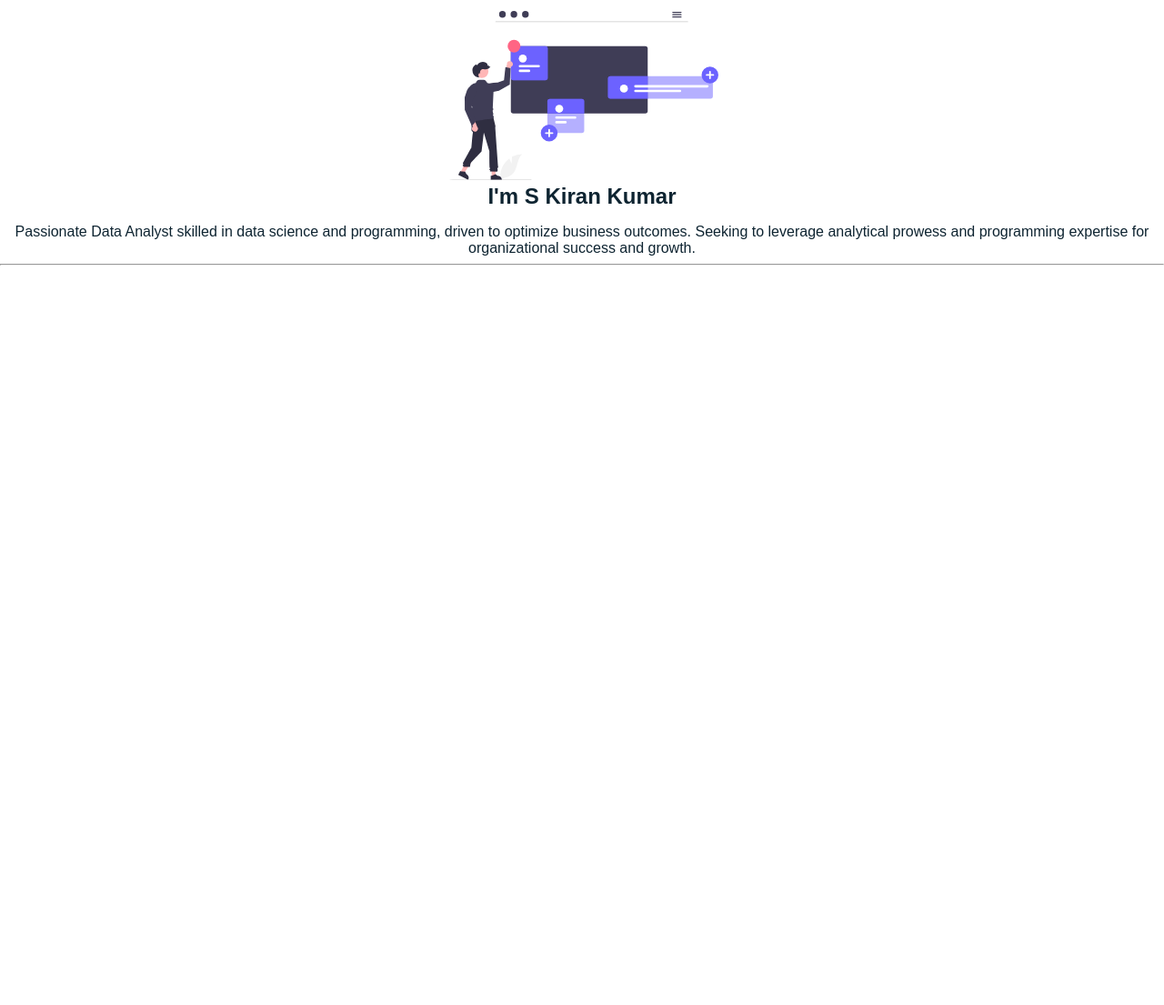
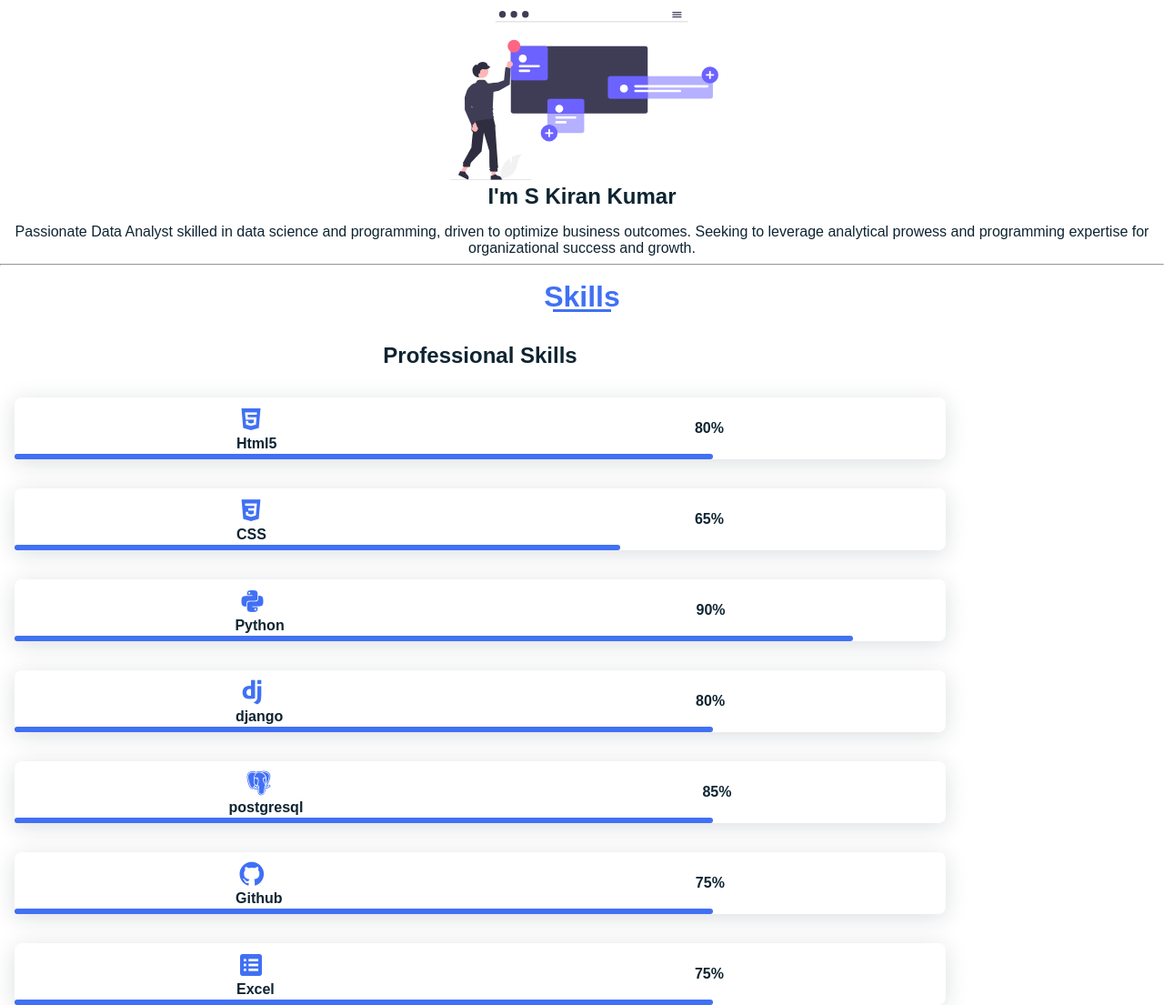
Before and after one commit to kiran1630/portfolio, a plain HTML site: page index.html in a window 1280 px wide. Shown: the part 765-1870 px from the top of the page at 91% size. Before the commit the page ends 1065 px from the top, so only its background shows below. Drawn offline with nearby package versions, Linux system fonts and the light colour scheme; a web font is replaced by a local one.

Commit message:
fact: added skill section

```diff
--- a/css/style.css
+++ b/css/style.css
@@ -272,3 +272,60 @@ a{
   width: 300px;
   border-radius: 0.5rem;
 }
+/* skill */
+.skills_container {
+  row-gap: 2rem;
+  text-align: center;
+}
+.skill_data{
+  display:flex;
+  justify-content: space-around;
+  align-items: center;
+  position:relative;
+  padding: 0.5rem 1rem;
+  font-weight: var(--font-semi);
+
+  border-radius : 0.5rem;
+  box-shadow: 0 4px 25px rgba(14, 36, 49, 0.15);
+}
+
+.skill_icon{
+  color:var(--first-color);
+  font-size: 2rem;
+  margin-right: var(--mb-2);
+}
+.skill_name{
+  display:flex;
+  align-items: center;
+}
+.skill_bar{
+  position:absolute;
+  left:0;
+  bottom:0;
+  background-color: var(--first-color);
+  height : 0.4rem;
+  border-radius: 0.5rem;
+  z-index: var(--z-back);
+}
+
+.skill_html{
+  width: 75%;
+}
+.skill_css{
+  width: 65%;
+}
+.skill_excel{
+  width: 75%;
+}
+.skill_django{
+  width: 75%;
+}
+.skill_python{
+  width: 90%;
+}
+.skill_sql{
+  width: 85%;
+}
+.skill_git{
+  width: 75%;
+}
--- a/index.html
+++ b/index.html
@@ -71,6 +71,95 @@ organizational success and growth.
             </div>
          </section>
          <hr>
+         <!-- skill section -->
+        <section class="skills sections" id="skill">
+            <h2 class="section_title">Skills</h2>
+            <div class="skills_container bd_grid">
+                <div>
+                    <h2 class="skills_subtitle">Professional Skills</h2>
+                </div>
+                <!-- skill bar -->
+                 <div class="skill_data">
+                    <div class="skills_name">
+                        <i class='bx bxl-html5 skill_icon'></i>
+                        <span class="skill_name">Html5</span>
+                    </div>
+                    <div>
+                        <span class="skill_percentage">80%</span>
+                    </div>
+
+              <div class="skill_bar skill_html"></div>
+                 </div>
+                 <div class="skill_data">
+                    <div class="skills_name">
+                        <i class='bx bxl-css3 skill_icon' ></i>
+                        <span class="skill_name">CSS</span>
+                    </div>
+                    <div>
+                        <span class="skill_percentage">65%</span>
+                    </div>
+
+              <div class="skill_bar skill_css"></div>
+                 </div>
+                 <div class="skill_data">
+                    <div class="skills_name">
+                        <i class='bx bxl-python skill_icon' ></i>
+                        <span class="skill_name">Python</span>
+                    </div>
+                    <div>
+                        <span class="skill_percentage">90%</span>
+                    </div>
+
+              <div class="skill_bar skill_python"></div>
+                 </div>
+                 <div class="skill_data">
+                    <div class="skills_name">
+                        <i class='bx bxl-django skill_icon' ></i>
+                        <span class="skill_name">django</span>
+                    </div>
+                    <div>
+                        <span class="skill_percentage">80%</span>
+                    </div>
+
+              <div class="skill_bar skill_django"></div>
+                 </div>
+                 <div class="skill_data">
+                    <div class="skills_name">
+                        <i class='bx bxl-postgresql skill_icon' ></i>
+                        <span class="skill_name">postgresql</span>
+                    </div>
+                    <div>
+                        <span class="skill_sql">85%</span>
+                    </div>
+
+              <div class="skill_bar skill_html"></div>
+                 </div>
+                 <div class="skill_data">
+                    <div class="skills_name">
+                        <i class='bx bxl-github skill_icon' ></i>
+                        <span class="skill_name">Github</span>
+                    </div>
+                    <div>
+                        <span class="skill_percentage">75%</span>
+                    </div>
+
+              <div class="skill_bar skill_git"></div>
+                 </div>
+                 <div class="skill_data">
+                    <div class="skills_name">
+                        <i class='bx bxs-spreadsheet skill_icon' ></i>
+                        <span class="skill_name"> Excel </span>
+                    </div>
+                    <div>
+                        <span class="skill_percentage">75%</span>
+                    </div>
+
+              <div class="skill_bar skill_excel"></div>
+                 </div>
+
+            </div>
+
+        </section>
     </main>
     <script src="https://unpkg.com/aos@2.3.1/dist/aos.js"></script>
     <script src="./js/main.js""></script>
```
